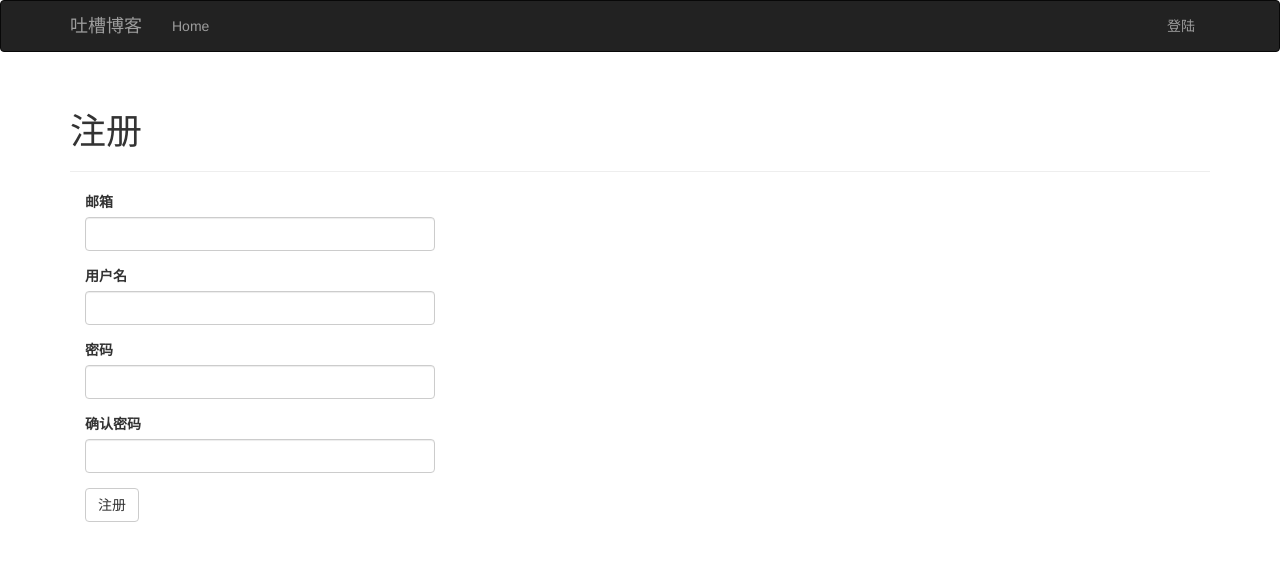
After one commit to pibicha/complain_blog, a Flask app: page /register in a window 1280 px wide. The commit adds this page. Shown: the top 561 px of the page. Run offline with Flask 2, Linux system fonts and the light colour scheme; some libraries are stand-ins or nearby versions.

Commit message:
注册用户

```diff
--- a/app/auth/forms.py
+++ b/app/auth/forms.py
@@ -1,10 +1,33 @@
 from flask.ext.wtf import Form
-from wtforms import StringField,PasswordField,BooleanField,SubmitField
-from wtforms.validators import Required,Length,Email
+from wtforms import StringField, PasswordField, BooleanField, SubmitField
+from wtforms.validators import Required, Length, Email, Regexp,EqualTo
+from wtforms import ValidationError
+from ..models import User
+
 
 class LoginForm(Form):
-    email = StringField('邮箱',validators=[Required(),Length(1,64),
-                                         Email()])
-    password = PasswordField('密码',validators=[Required()])
+    email = StringField('邮箱', validators=[Required(), Length(1, 64),
+                                          Email()])
+    password = PasswordField('密码', validators=[Required()])
     remember_me = BooleanField('记住我')
     submit = SubmitField('登陆')
+
+
+class RegistrationForm(Form):
+    email = StringField("邮箱", validators=[Required(), Length(1, 64),
+                                          Email()])
+    username = StringField("用户名", validators=[Required(), Length(1, 64),
+                                              Regexp('^[A-Za-z][A-Za-z0-9_.]*$', 0,
+                                                     '用户名必须是字母、数字、点和下划线组成')])
+    password = PasswordField('密码',validators=[Required(),EqualTo('password2',
+                                                                 message='两次输入的密码不相符！')])
+    password2 = PasswordField('确认密码',validators=[Required()])
+
+    submit = SubmitField('注册')
+
+    def validate_email(self,field):
+        if User.query.filter_by(email=field.data).first():
+            raise ValidationError('邮箱已经被注册.')
+    def validate_username(self,field):
+        if User.query.filter_by(username=field.data).first():
+            raise ValidationError('用户名已经被使用.')
--- a/app/auth/views.py
+++ b/app/auth/views.py
@@ -1,8 +1,9 @@
 from flask import render_template,redirect,request,url_for,flash
 from flask.ext.login import login_user,login_required,logout_user
 from . import auth
-from .forms import LoginForm
+from .forms import LoginForm,RegistrationForm
 from ..models import User
+from .. import db
 
 @auth.route("/login",methods=['GET','POST'])
 def login():
@@ -23,3 +24,15 @@ def logout():
     logout_user()
     flash("你已经退出登陆")
     return redirect(url_for("main.index"))
+
+@auth.route('/register',methods=['GET','POST'])
+def register():
+    form = RegistrationForm()
+    if form.validate_on_submit():
+        user = User(email=form.email.data,
+                    username=form.username.data,
+                    password=form.password.data)
+        db.session.add(user)
+        flash("你现在可以登录了")
+        return redirect(url_for('auth.login'))
+    return render_template('auth/register.html',form=form)
--- /dev/null
+++ b/app/templates/auth/register.html
@@ -0,0 +1,10 @@
+{% extends "base.html" %}
+{% import "bootstrap/wtf.html" as wtf %}
+{% block page_content %}
+<div class="page-header">
+    <h1>注册</h1>
+</div>
+<div class="col-md-4">
+    {{ wtf.quick_form(form) }}
+</div>
+{% endblock %}
--- a/app/templates/index.html
+++ b/app/templates/index.html
@@ -3,6 +3,10 @@
 
 {% block page_content %}
 <div class="page-header">
-    <h1>Hello, {% if name %}{{ name }}{% else %}Stranger{% endif %}!</h1>
+    {% if current_user.is_authenticated %}
+        <h1>{{ current_user.username }}</h1>
+    {% else %}
+        <h1> 你好陌生人 </h1>
+    {% endif %}
 </div>
 {% endblock %}
```
Also changed, not shown: app/templates/auth/login.html (+9 -0 lines).
